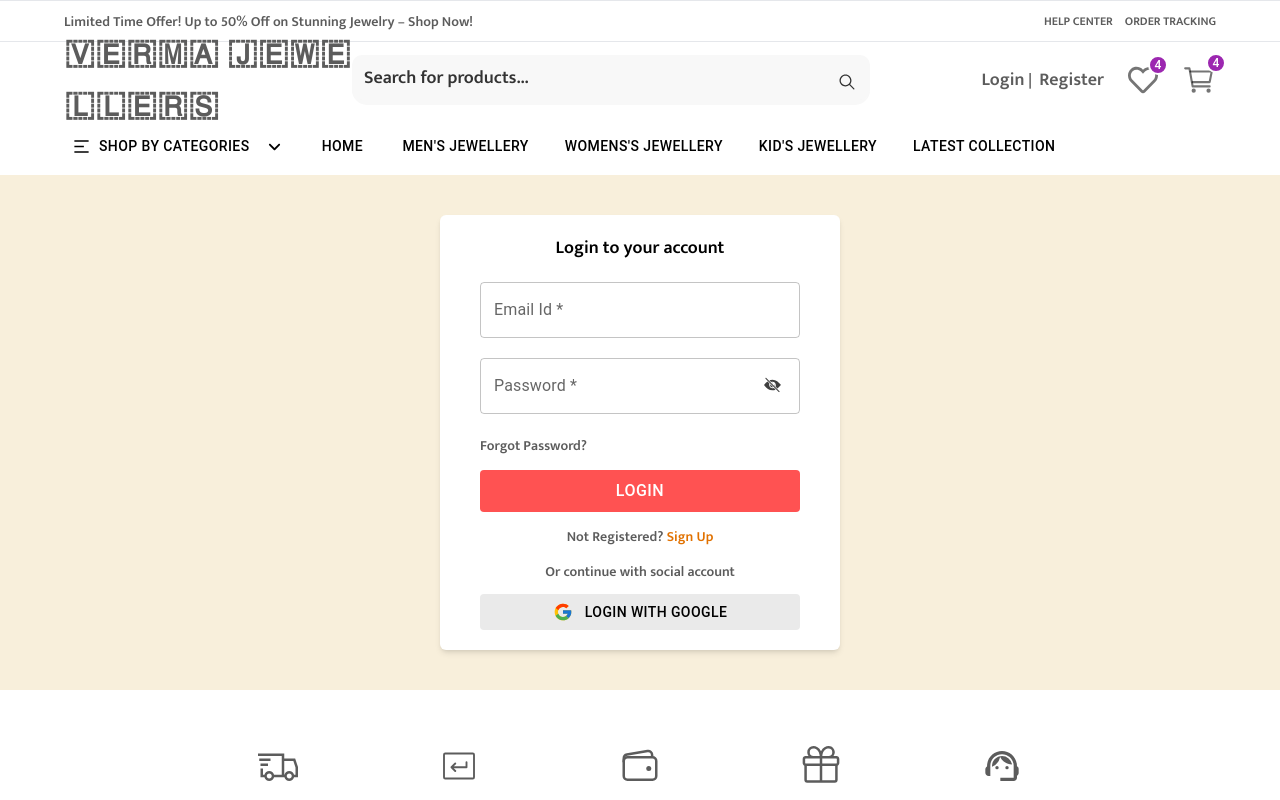
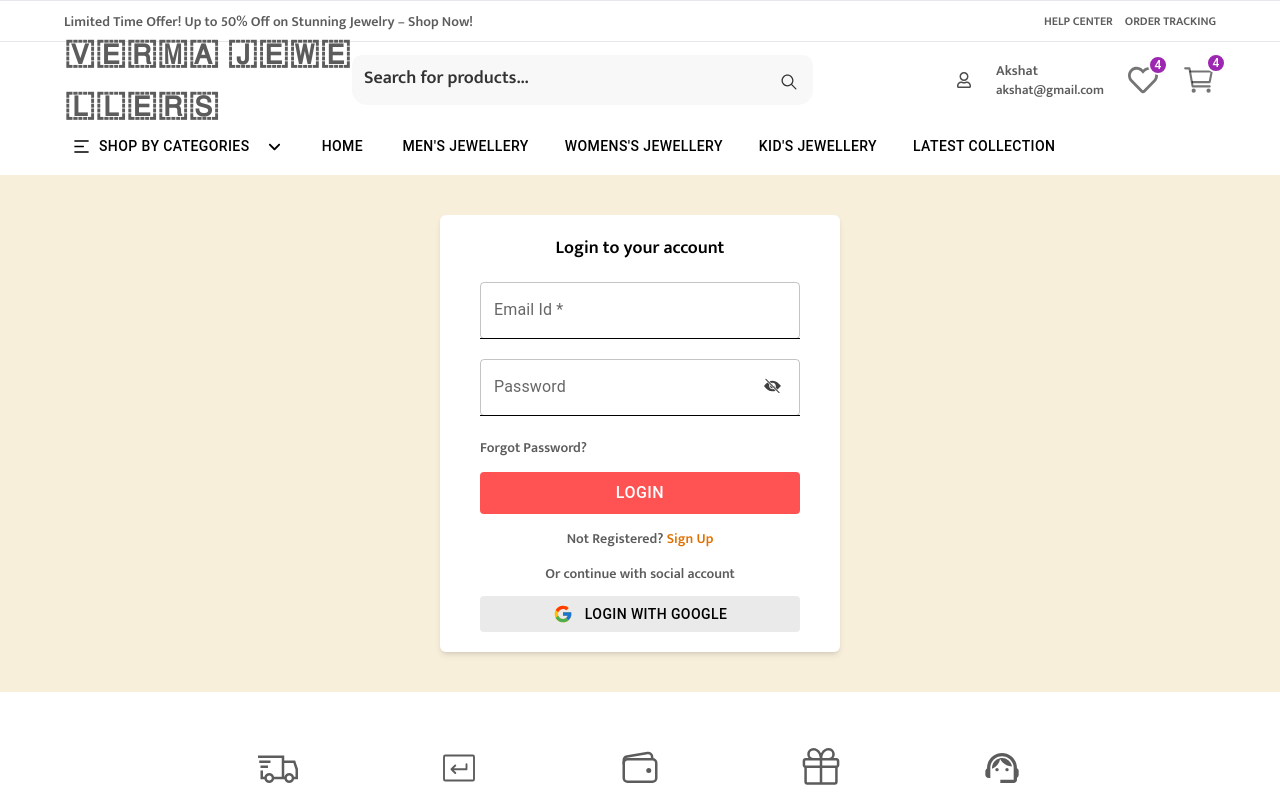
Before and after one commit to akshatverma1234/JewelleryWb, a Next.js app: page /login in a window 1280 px wide. Shown: the top 800 px of the page. Built offline with nearby package versions, Linux system fonts and the light colour scheme; a web font is replaced by a local one.

Commit message:
Making the my account

```diff
--- a/app/globals.css
+++ b/app/globals.css
@@ -10,7 +10,6 @@
 * {
   margin: 0px;
   padding: 0px;
-  box-sizing: border-box;
 }
 body {
   font-family: "Mukta", sans-serif;
@@ -263,3 +262,13 @@
   width: 400px;
   overflow: hidden;
 }
+/* Add this to your global CSS or module.css */
+.MuiInput-underline::before,
+.MuiInput-underline::after {
+  border-bottom: none !important; /* Remove underline */
+}
+input.MuiInputBase-input {
+  border-bottom: 1px solid black !important;
+  box-shadow: none !important;
+  outline: none !important;
+}
--- a/app/login/page.jsx
+++ b/app/login/page.jsx
@@ -43,8 +43,8 @@
             <div className="form-group w-full !mb-5 relative">
               <TextField
                 type={showPassword === false ? "password" : "text"}
-                id="password"
-                label="Password *"
+                id="outlined-basic"
+                label="Password"
                 variant="outlined"
                 className="!w-full"
                 name="password"
@@ -73,7 +73,7 @@
             <p className="text-center">
               Not Registered?{" "}
               <Link
-                href="/signup"
+                href="/register"
                 className="link text-[14px] font-[600] text-amber-600"
               >
                 Sign Up
--- a/app/register/page.jsx
+++ b/app/register/page.jsx
@@ -72,7 +72,7 @@
               Or continue with social account
             </p>
             <Button className="flex gap-3 !w-full !bg-[#eaeaea] !text-black">
-              <FcGoogle className="text-[20px]" /> Login with Google
+              <FcGoogle className="text-[20px]" /> Signup with Google
             </Button>
           </form>
         </div>
--- a/components/Header/index.jsx
+++ b/components/Header/index.jsx
@@ -10,6 +10,8 @@
 import Navigation from "./Navigation";
 import { useContext } from "react";
 import { MyContext } from "@/context/AppContext";
+import { FaRegUser } from "react-icons/fa";
+import Button from "@mui/material/Button";
 
 const StyledBadge = styled(Badge)(({ theme }) => ({
   "& .MuiBadge-badge": {
@@ -65,11 +67,12 @@
               </h1>
             </Link>
           </div>
-          <div className="col2 w-[45%]">
+          <div className="col2 w-[40%]">
             <Search />
           </div>
-          <div className="col3 w-[30%] flex items-center pl-7">
+          <div className="col3 w-[35%] flex items-center pl-7">
             <ul className="flex items-center gap-6 justify-end w-full">
+              {context.isLogin === false ? (
                 <li className="list-none ">
                   <Link
                     href="/login"
@@ -85,6 +88,19 @@
                     Register
                   </Link>
                 </li>
+              ) : (
+                <div className="myAccoutWrap flex items-center gap-3">
+                  <Button className="!w-[40px] !h-[40px] !min-w-[40px] !rounded-full !bg-white">
+                    <FaRegUser className="text-[16px] text-[rgba(0,0,0,0.7)]" />
+                  </Button>
+
+                  <div className="info flex flex-col">
+                    <h4 className="text-[14px] !mb-0">Akshat</h4>
+                    <span className="text-[13px]">akshat@gmail.com</span>
+                  </div>
+                </div>
+              )}
+
               <li>
                 <Tooltip title="Wishlist">
                   <IconButton aria-label="cart" className="!p-0">
--- a/context/AppContext.js
+++ b/context/AppContext.js
@@ -19,6 +19,7 @@
   const [maxWidth, setMaxWidth] = useState("lg");
 
   const [openCartPanel, setOpenCartPanel] = useState(false);
+  const [isLogin, setIsLogin] = useState(true);
 
   const toggleDrawerCart = (newOpen) => {
     setOpenCartPanel(newOpen);
@@ -42,6 +43,8 @@
     toggleDrawerCart,
     openCartPanel,
     openAlertBox,
+    isLogin,
+    setIsLogin,
   };
   return (
     <>
```
Lines whose indentation alone changed are shown as unchanged.
